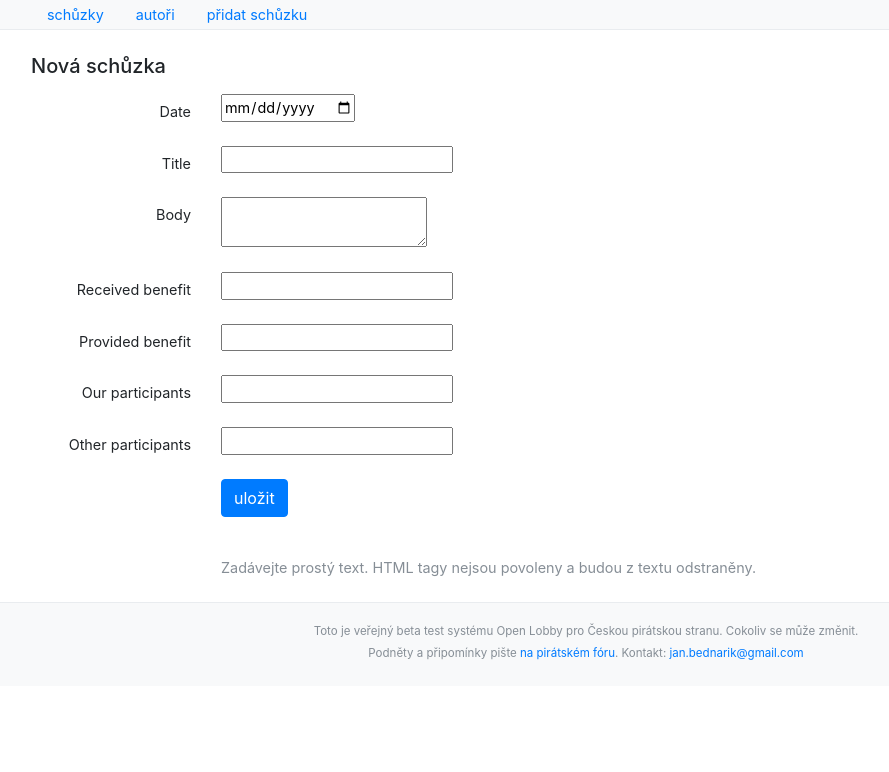
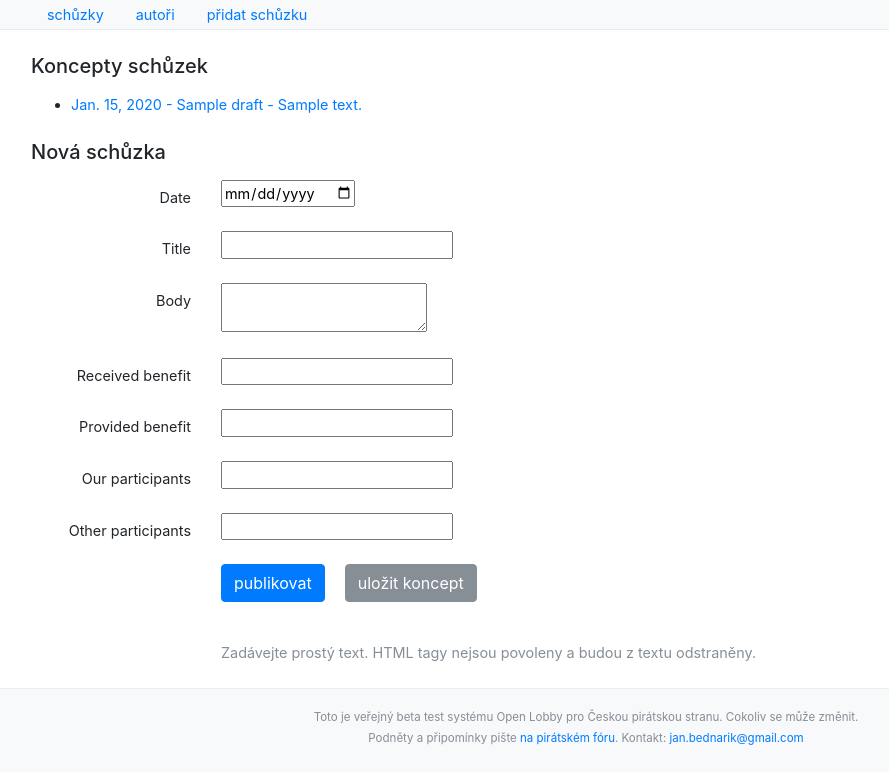
Before and after one commit to openlobby/openlobby-app, a Django app: template olapp/core/templates/core/new_report.html in a window 1280 px wide. Shown: the part 88-860 px from the top of the page, without its empty margins (54-943 px from the left). Before the commit the page ends 748 px from the top, so only its background shows below. Run offline with Django 3.2, Linux system fonts and the light colour scheme; the template is opened without the code that fills it: most values are stand-ins (such as "Sample title", 1, 10 or a date in 2020); form fields are guessed from the names that the template uses; some libraries are stand-ins or nearby versions.

Commit message:
Saving drafts of reports and list drafts on new report page.

```diff
--- a/olapp/core/forms.py
+++ b/olapp/core/forms.py
@@ -74,6 +74,11 @@ class NewReportForm(ErrorClassMixin, forms.Form):
         widget=forms.TextInput(attrs={'class': INPUT_CLASS}),
     )
 
+    def clean(self):
+        cleaned_data = super().clean()
+        cleaned_data['is_draft'] = 'save_draft' in self.data
+        return cleaned_data
+
     def clean_title(self):
         return strip_all_tags(self.cleaned_data['title'])
 
--- a/olapp/core/mutations.py
+++ b/olapp/core/mutations.py
@@ -55,6 +55,7 @@ def create_report(api_url, report, *, token=None):
         'date': report['date'].isoformat(),
         'ourParticipants': report['our_participants'],
         'otherParticipants': report['other_participants'],
+        'isDraft': report['is_draft'],
     }
     variables = {'input': input}
     data = call_mutation(api_url, mutation, variables=variables, token=token)
--- a/olapp/core/templates/core/new_report.html
+++ b/olapp/core/templates/core/new_report.html
@@ -1,6 +1,17 @@
 {% extends "core/skeleton.html" %}
 
 {% block content %}
+
+{% if drafts %}
+<div class="mb-4">
+  <h5 class="mb-3">Koncepty schůzek</h5>
+  <ul>
+  {% for draft in drafts %}
+  <li><a href="#">{{ draft.date|date:"DATE_FORMAT" }} - {{ draft.title }} - {{ draft.body|truncatewords:5 }}</a></li>
+  {% endfor %}
+  </ul>
+</div>
+{% endif %}
 
 <div class="mb-4">
   <h5 class="mb-3">Nová schůzka</h5>
@@ -16,7 +27,8 @@
     <div class="form-group row">
       <div class="col-2"></div>
       <div class="col-10">
-        <button type="submit" class="btn btn-primary">uložit</button>
+        <button type="submit" name="publish" class="btn btn-primary">publikovat</button>
+        <button type="submit" name="save_draft" class="btn btn-secondary ml-3">uložit koncept</button>
       </div>
     </div>
   </form>
--- a/olapp/core/views.py
+++ b/olapp/core/views.py
@@ -258,8 +258,10 @@ class NewReportView(FormView):
     @viewer_required
     @get_token
     def get_context_data(self, token, **kwargs):
-        self.viewer = queries.get_viewer(settings.OPENLOBBY_API_URL, token=token)
+        drafts, viewer = queries.get_report_drafts(settings.OPENLOBBY_API_URL, token=token)
+        self.viewer = viewer
         context = super(NewReportView, self).get_context_data(**kwargs)
+        context['drafts'] = drafts
         context['viewer'] = self.viewer
         return context
 
```
Also changed, not shown: olapp/core/graphql.py (+5 -3 lines), olapp/core/queries.py (+16 -0 lines).
